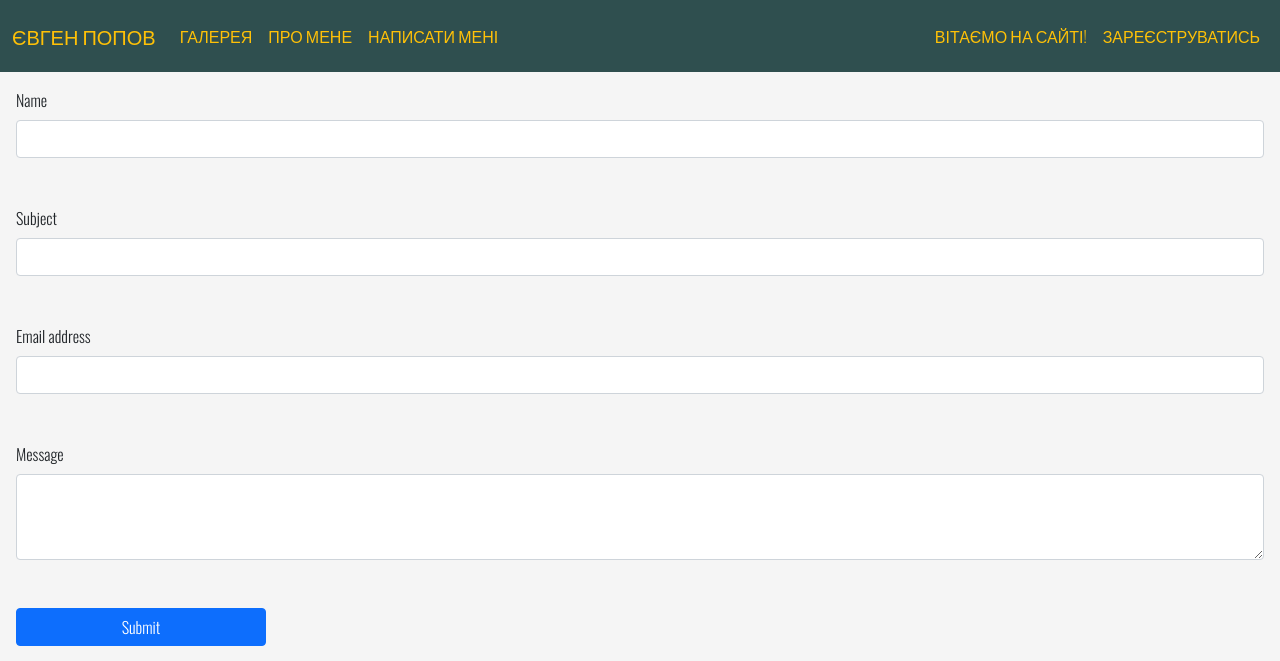
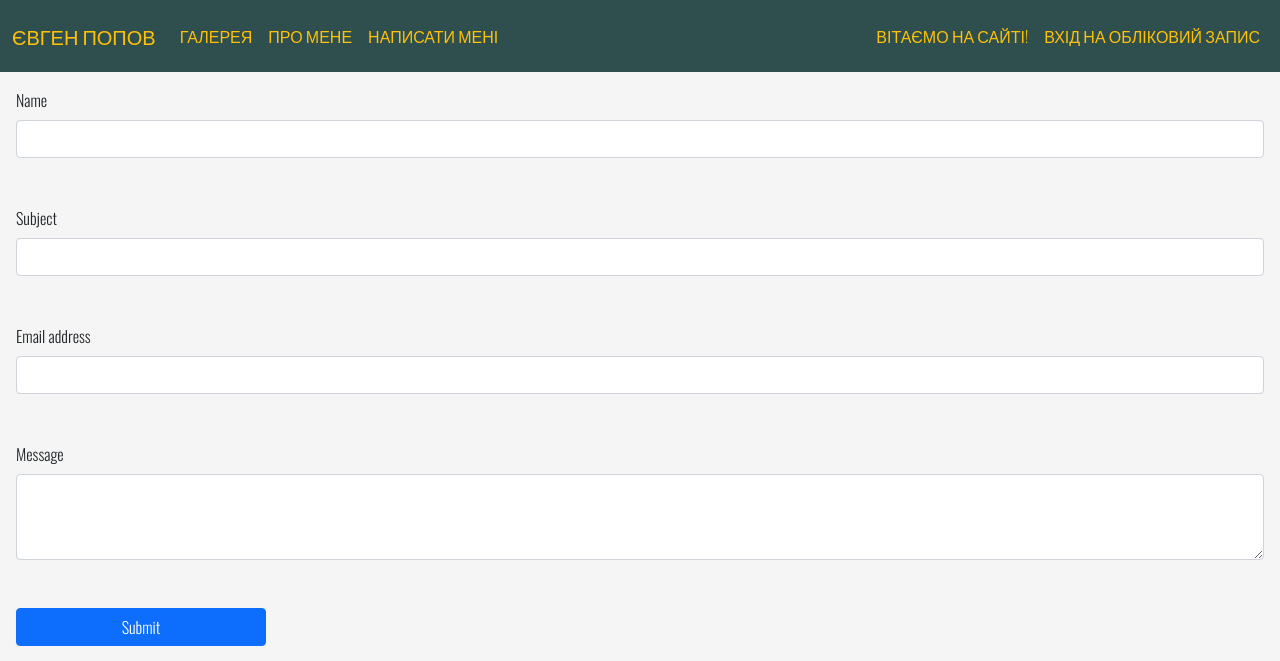
Before and after one commit to dmytro-barchuk/popov_site, a Django app: page /mail/ in a window 1280 px wide. Shown: the top 661 px of the page. Run offline with Django 3.2, Linux system fonts and the light colour scheme; some libraries are stand-ins or nearby versions.

Commit message:
Update navbar.html

```diff
--- a/templates/gallery/navbar.html
+++ b/templates/gallery/navbar.html
@@ -30,7 +30,7 @@
         {% else %}
         <div class="navbar-nav ">
           <a class="nav-link text-warning" href="#">Вітаємо на сайті! </a>
-          <a class="nav-link text-warning" href="#">Зареєструватись</a>
+          <a class="nav-link text-warning" href="{% url 'admin' %}">Вхід на обліковий запис</a>
         </div>
         {% endif %}
 <!-- Проверка авторизации пользователей!!! -->
```
